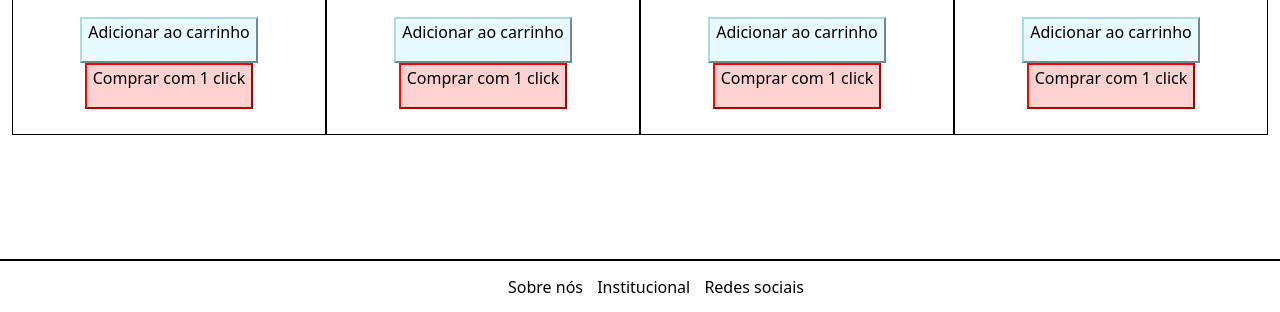
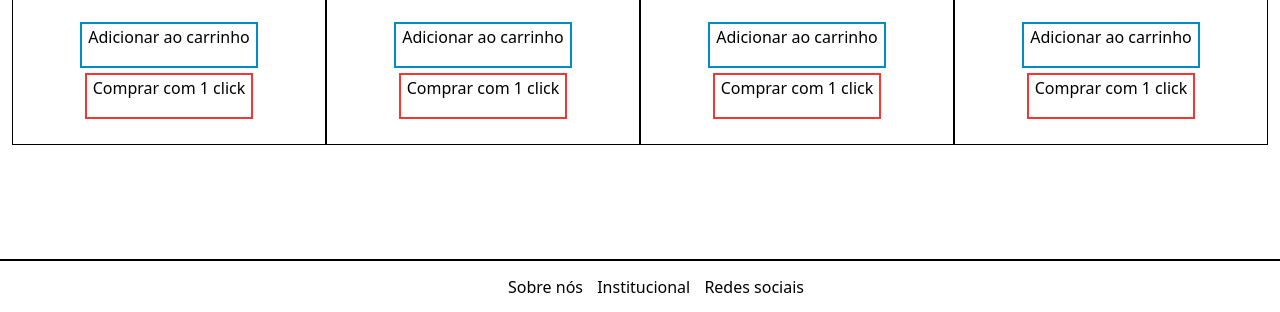
Before and after one commit to luigicattaruzzi/Projeto-T1-22.2-IMT, a plain HTML site: page index.html in a window 1280 px wide. Shown: the part 488-800 px from the top of the page. Drawn offline with nearby package versions, Linux system fonts and the light colour scheme.

Commit message:
Update estilos.css

```diff
--- a/estilos.css
+++ b/estilos.css
@@ -35,10 +35,6 @@ ul {
 }
 /* ================================================================= */
 
-.produtos {
-
-}
-
 .instrumento {
     text-align: center;
     border: 1px solid black;
@@ -53,22 +49,36 @@ ul {
     margin: 20px 0;
 }
 
+.botoes {
+    margin: 0 auto;
+    display: block;
+}
 
 #adicionar {
-    background-color: rgb(232, 249, 255);
-    border-color: lightblue;
+    background-color: white;
+    color: black;
+    border: 2px solid rgb(0, 140, 200);
+    transition-duration: 0.5s;
+    margin: 5px;
+    text-align: center;
+
 }
 
 #adicionar:hover {
-
+    background-color: rgb(0, 140, 200);
+    color: white;
 }
 
 #comprar {
-    background-color: rgb(255, 210, 210);
-    border-color: red;
+    background-color: white;
+    color: black;
+    border: 2px solid rgb(244, 54, 54);
+    transition-duration: 0.5s;
 }
 
 #comprar:hover{
+    background-color: rgb(244, 54, 54);
+    color: white;
 }
 
 
```
